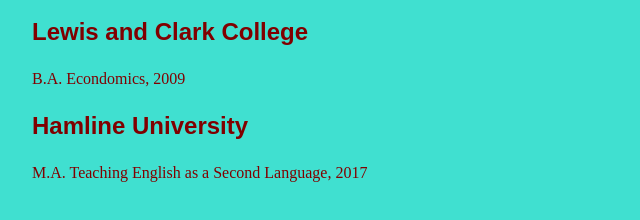
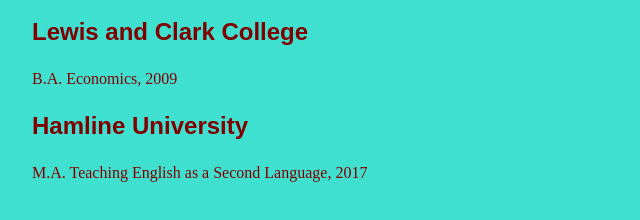
Before and after one commit to peterhagenson/peterhagenson.github.io, a plain HTML site: page index.html in a window 1280 px wide. Shown: the part 955-1175 px from the top of the page, 224-864 px from the left. Drawn offline with Linux system fonts and the light colour scheme.

Commit message:
Update index.html

```diff
--- a/index.html
+++ b/index.html
@@ -61,7 +61,7 @@
 
     <div>
       <h3>Lewis and Clark College</h3>
-      <p>B.A. Econdomics, 2009</p>
+      <p>B.A. Economics, 2009</p>
       <h3>Hamline University</h3>
       <p>M.A. Teaching English as a Second Language, 2017</p>
     </div>
```
